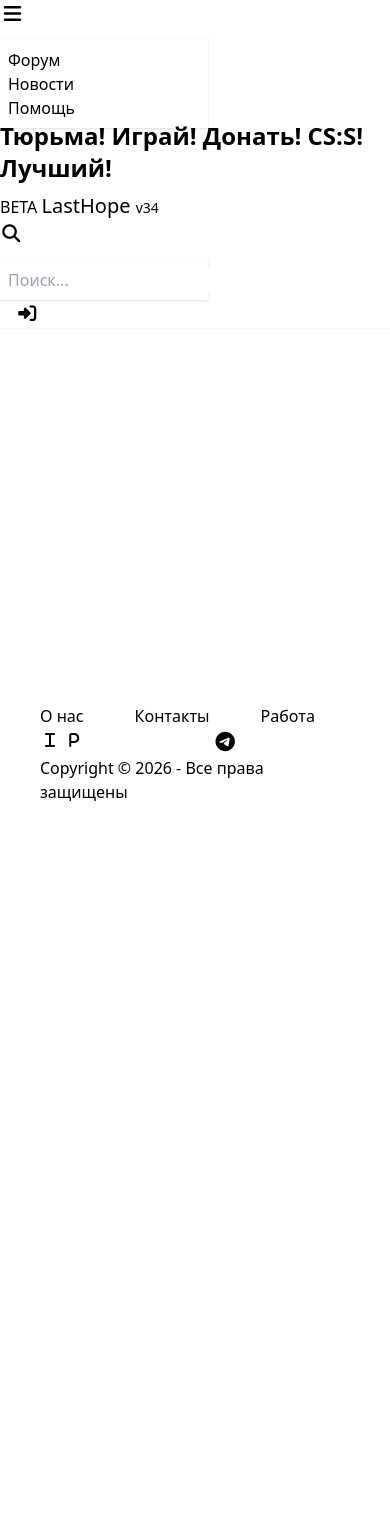
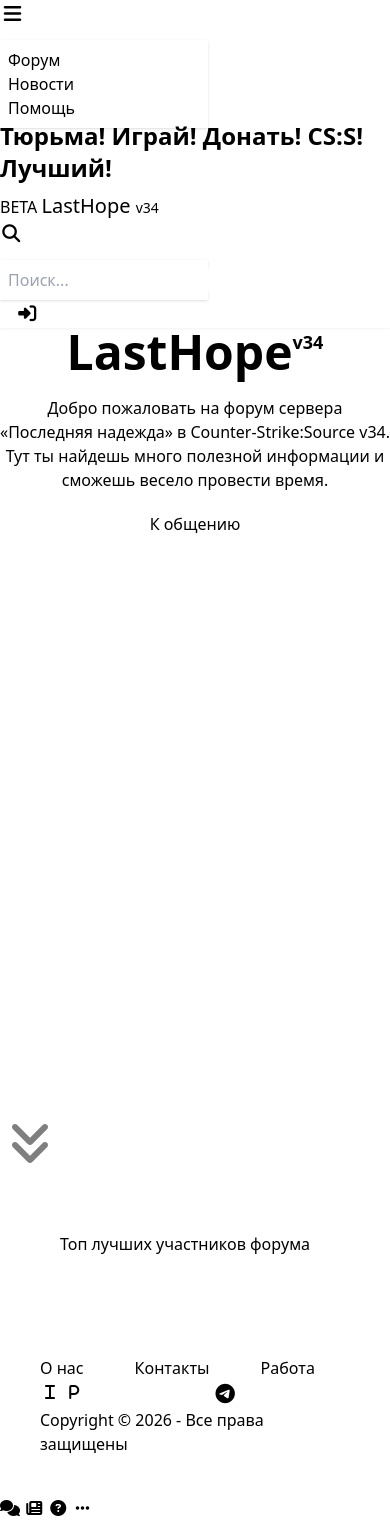
Before and after one commit to galtrikh/lasthope, a Django app: page / in a window 390 px wide. Before the commit the page ends 801 px from the top, so only its background shows below. Run offline with Django 5.2, Linux system fonts and the light colour scheme; data that the repository does not hold is empty; some libraries are stand-ins or nearby versions.

Commit message:
Внесены масштабные правки в главную

```diff
--- a/forum/settings.py
+++ b/forum/settings.py
@@ -70,7 +70,7 @@
     'forum_app',
     'forum_filter',
     'django_ckeditor_5',
-    'unfold',
+    # 'unfold',
     'django.contrib.admin',
     'django.contrib.auth',
     'django.contrib.contenttypes',
--- a/main/forms.py
+++ b/main/forms.py
@@ -17,12 +17,12 @@
         if poll.multiple:
             self.fields['options'] = forms.MultipleChoiceField(
                 choices=choices,
-                widget=forms.CheckboxSelectMultiple,
+                widget=forms.CheckboxSelectMultiple(),
                 required=True,
             )
         else:
             self.fields['options'] = forms.ChoiceField(
                 choices=choices,
-                widget=forms.RadioSelect,
+                widget=forms.RadioSelect(attrs={'class':'checkbox checkbox-sm checkbox-primary'}),
                 required=True,
             )
--- a/main/templates/layouts/layout.html
+++ b/main/templates/layouts/layout.html
@@ -39,6 +39,7 @@
     {% endblock %}
 </head>
 <body class="min-h-screen overflow-x-hidden">
+    <div class="hidden checkbox-sm checkbox-primary"></div>
     {% block layout_content %}
     {% endblock %}
     {% comment %} <!--===========SCRIPT==============--> {% endcomment %}
--- a/main/templates/layouts/main.html
+++ b/main/templates/layouts/main.html
@@ -5,7 +5,7 @@
 
 {% block layout_content %}
     <div id="app" class="flex flex-col min-h-screen">
-        <header class="navbar shadow-sm bg-base-100">
+        <header class="navbar shadow-sm bg-base-100 z-1">
             <div class="navbar-start">
                 <div class="dropdown">
                     <button tabindex="0" class="btn btn-ghost btn-circle"><i class="fa-solid fa-bars text-xl"></i></button>
@@ -180,6 +180,33 @@
                 <p>Copyright © {% now 'Y' %} - Все права защищены</p>
             </aside>
         </footer>
+        <div class="lg:hidden dock dock-sm">
+            <button>
+               <i class="fa-solid fa-comments"></i>
+            </button>
+
+            <button>
+                <i class="fa-solid fa-newspaper"></i>
+            </button>
+
+            <button>
+                <i class="fa-solid fa-circle-question"></i>
+            </button>
+
+            <button>
+                <i class="fa-solid fa-ellipsis"></i>
+            </button>
+        </div>
+         <div class="fab right-15 bottom-10"
+        x-cloak
+        x-data="{show:false}"
+        x-show="show"
+        x-transition
+        @scroll.window="show = window.scrollY > 200">
+            <button class="btn btn-lg btn-circle btn-primary" onclick="window.scrollTo({ top: 0, behavior: 'smooth' })">
+                <svg xmlns="http://www.w3.org/2000/svg" height="24" width="24" viewBox="0 0 640 640"><!--!Font Awesome Free v7.1.0 by @fontawesome - https://fontawesome.com License - https://fontawesome.com/license/free Copyright 2026 Fonticons, Inc.--><path d="M342.6 105.4C330.1 92.9 309.8 92.9 297.3 105.4L137.3 265.4C124.8 277.9 124.8 298.2 137.3 310.7C149.8 323.2 170.1 323.2 182.6 310.7L320 173.3L457.4 310.6C469.9 323.1 490.2 323.1 502.7 310.6C515.2 298.1 515.2 277.8 502.7 265.3L342.7 105.3zM502.6 457.4L342.6 297.4C330.1 284.9 309.8 284.9 297.3 297.4L137.3 457.4C124.8 469.9 124.8 490.2 137.3 502.7C149.8 515.2 170.1 515.2 182.6 502.7L320 365.3L457.4 502.6C469.9 515.1 490.2 515.1 502.7 502.6C515.2 490.1 515.2 469.8 502.7 457.3z"/></svg>
+            </button>
+        </div>
         {% comment %} <footer class="
         bg-transparent
         text-white
--- a/main/templates/main/index.html
+++ b/main/templates/main/index.html
@@ -3,7 +3,7 @@
 <!--===========LOADS=============-->
 <!--===========BLOCKS=============-->
 {% block title %}
-    Главная
+    Главная | LastHope v34
 {% endblock title %}
 
 
@@ -34,87 +34,82 @@
             });
         });
     </script>
-            <div class="w-full flex flex-col md:items-center space-y-7 md:h-full">
-                <div class="w-full z-1 text-black">
-                    {% if not banner.hidden %}
-                    <div class="w-full h-fit p-2 flex items-center justify-center">
-                        <div class="overflow-hidden" style="width: {{banner.width}}%">
-                            <img class="object-cover blur-xl scale-110 w-full progressive" src="{{banner.image_small.url}}" data-src="{{banner.image.url}}"/>
+    <div class="hero min-h-screen -mt-17 relative z-0" style="background-image: url({{banner.image.url}})">
+        <div class="hero-overlay"></div>
+        <div class="hero-content text-neutral-content text-center">
+            <div class="max-w-md">
+                <h1 class="mb-5 text-5xl font-bold flex justify-center">LastHope <span class="text-secondary text-lg self-start">v34</span></h1>
+                <p class="mb-5">
+                    Добро пожаловать на форум сервера «Последняя надежда» в Counter-Strike:Source v34.
+                    Тут ты найдешь много полезной информации и сможешь весело провести время.
+                </p>
+                <a href="{% url 'forum' %}" class="btn btn-primary">К общению</a>
             </div>
         </div>
-                {% endif %}
+        <div class="absolute bottom-0"><i class="fa-solid fa-angles-down text-5xl opacity-50 animate-bounce text-secondary"></i></div>
+    </div>
+    <div class="p-10 flex space-x-10">
+        <div class="w-full bg-base-200 card">
+            <h2 class="card-title p-5">Топ лучших участников форума</h2>
+            <ul class="card-body list">
+                <li class="list-row">
+
+                </li>
+            </ul>
+        </div>
         {% if polls %}
-            <div class="flex items-baseline space-x-5 w-full justify-around p-10 bg-sky-200">
+        <ul class="list w-1/3">
             {% for poll in polls %}
-                <form method="post" class="space-y-4 bg-sky-50 text-black w-full md:w-100 p-3 pb-6 rounded-4xl">
+                <li class="list-row flex">
+                    <div class="card bg-base-200 w-full">
+                        <div class="card-title p-4">{{poll.poll.title}}</div>
+                        <div class="card-body">
+                            {% if user.is_authenticated %}
+                                {% if poll.can_vote %}
+                                    <form method="post" class="fieldset space-y-2">
                                         {% csrf_token %}
                                         <input type="hidden" name="poll_id" value="{{ poll.poll.id }}">
-                    <h3 class="text-lg font-semibold bg-sky-500 p-3 text-center rounded-full">
-                        {{ poll.poll.title }}
-                    </h3>
-                    {% if user.is_authenticated %}
+                                        {% for option in poll.form.options %}
+                                            <label class="label cursor-pointer gap-3">
+                                                {{ option.tag }}
+                                                {{option.choice_label}}
+                                            </label>
+                                        {% endfor %}
+                                        <button class="btn btn-neutral mt-4">Голосовать</button>
+                                    </form>
+                                {% else %}
+                                    {% for item in poll.items %}
+                                        <div class="fieldset">
+                                            <label class="flex justify-between text-sm label">
+                                                <span class="{% if item.is_winner %} badge badge-primary {% endif %}">{{ item.text }}</span>
+                                                <span>{{ item.percent }}%</span>
+                                            </label>
 
-                    {% if poll.can_vote %}
-                        <form method="post">
-                            {% csrf_token %}
-                            <input type="hidden" name="poll_id" value="{{ poll.poll.id }}">
-
-                            <div class="space-y-2">
-                                {{ poll.form.options }}
+                                            <progress class="progress progress-primary" value="{{item.percent}}" max="100"></progress>
                                         </div>
-
-                            <button
-                                type="submit"
-                                class="mt-3 bg-sky-500 hover:bg-sky-600 text-white px-4 py-2 rounded-full cursor-pointer"
-                            >
-                                Голосовать
-                            </button>
-                        </form>
-
+                                    {% endfor %}
+                                {% endif %}
                             {% else %}
-                        <div class="space-y-3">
-                            {% for item in poll.items %}
-                                <div>
-                                    <div class="flex justify-between text-sm">
-                                        <span class="{% if item.is_winner %} bg-sky-500 text-sky-50 rounded-full px-2 {% endif %}">{{ item.text }}</span>
-                                        <span>{{ item.percent }}%</span>
-                                    </div>
-
-                                    <div class="bg-sky-200 w-full h-2 rounded-full mt-1">
-                                        <div
-                                            class="h-full rounded-full {% if item.is_winner %} bg-sky-800 {% else %} bg-sky-500 {% endif %}"
-                                            style="width: {{ item.percent }}%;"
-                                        ></div>
+                                <p><a href="{% url 'login' %}" class="link link-hover text-secondary">Войди</a> чтобы принять участие в голосовании</p>
+                            {% endif %}
                         </div>
                     </div>
+                </li>
             {% endfor %}
+        </ul>
+        {% endif %}
     </div>
-                    {% endif %}
-
-                {% else %}
-                    <div class="space-y-2">
-                        Чтобы голосовать, необходимо
-                        <a href="{% url 'login' %}" class="text-sky-700 underline">войти</a>
-                    </div>
-                {% endif %}
-                </form>
-                {% endfor %}
-            </div>
-            {% endif %}
     {% if rules %}
-                <div class="md:p-10">
-                    <div class="bg-sky-50 p-4 md:rounded-lg">
-                        <p class="font-bold text-2xl p-4 pt-0 mb-4 text-sky-950">Общие правила игры на сервере</p>
-                        <ol class="pl-12 space-y-2 list-outside list-decimal">
+        <div class="p-10">
+            <div class="card bg-base-200">
+                <p class="card-title p-5">Правила форума</p>
+                <ol class="card-body list">
                 {% for rule in rules%}
-                            <li class="md:font-bold md:text-lg list-item">{{rule.text}}</li>
+                    <li class="list-row">{{rule.text}}</li>
                 {% endfor %}
                 </ol>
             </div>
         </div>
     {% endif %}
-        </div>
-
-    </div>
 
 {% endblock content %}
```
Also changed, not shown: forum_app/templates/layouts/forum.html (+1 -10 lines). Lines whose indentation alone changed are shown as unchanged.
